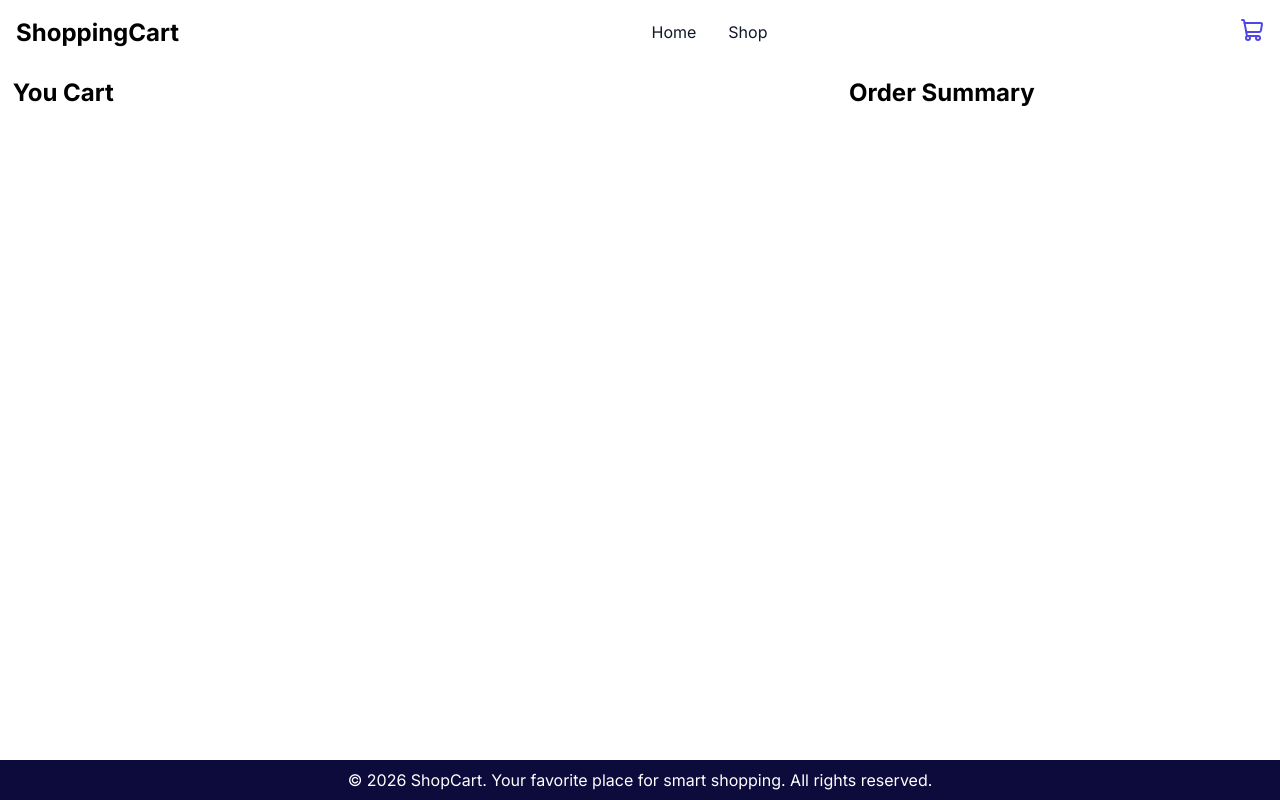
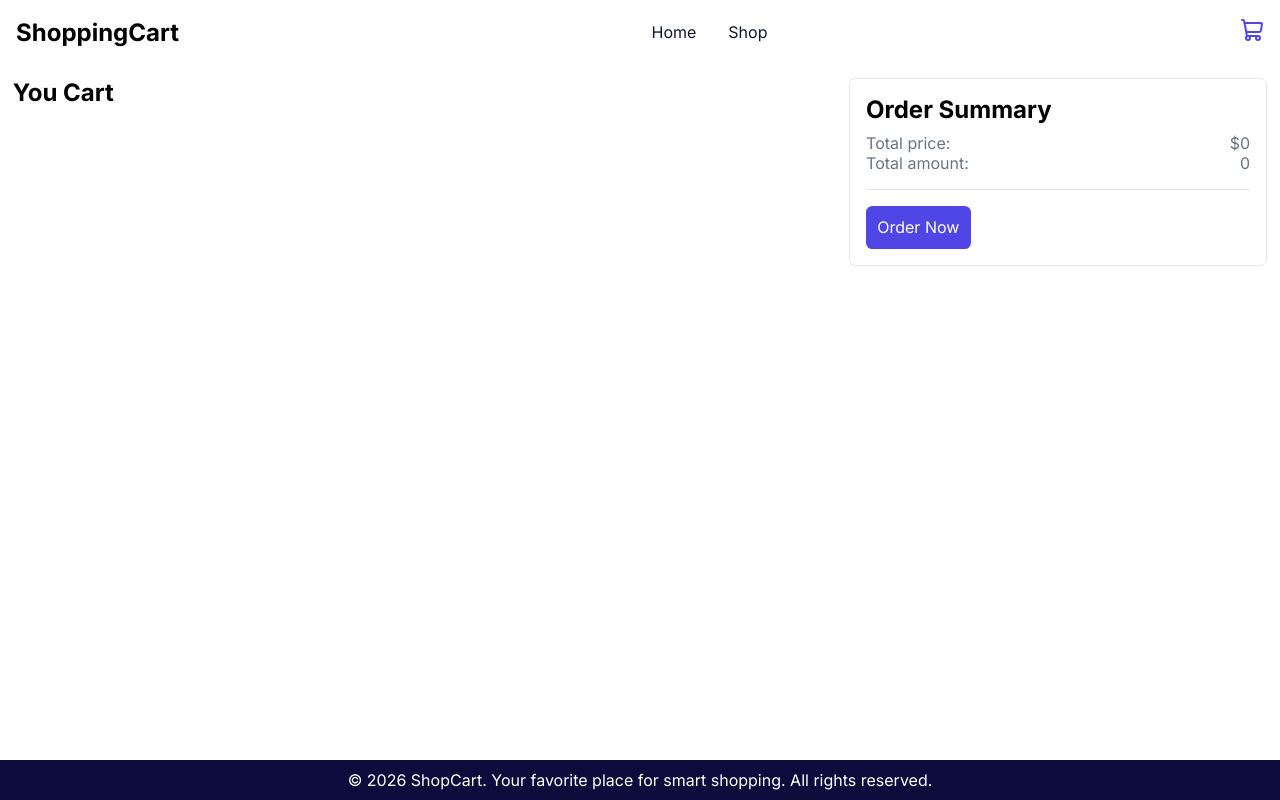
Before and after one commit to feddevv/top-shopping-cart, a React (Vite) app: page /cart in a window 1280 px wide. Built offline with nearby package versions, Linux system fonts and the light colour scheme.

Commit message:
feat: add order summary details

```diff
--- a/src/routes/Cart/Cart.jsx
+++ b/src/routes/Cart/Cart.jsx
@@ -1,9 +1,15 @@
 import { useOutletContext } from 'react-router';
 import styles from './cart.module.css';
 import Card from '../../components/Card/Card';
+import Button from '../../components/Button/Button';
 
 export default function Cart() {
   const { cart } = useOutletContext();
+
+  const summary = {
+    totalPrice: cart.reduce((acc, curr) => acc + curr.price, 0),
+    totalProducts: cart.length,
+  };
 
   return (
     <main className={styles.main}>
@@ -24,6 +30,18 @@ export default function Cart() {
 
       <section className={styles.summary}>
         <h2>Order Summary</h2>
+        <div className={styles['summary-details']}>
+          <p>
+            Total price: <span>${summary.totalPrice}</span>
+          </p>
+          <p>
+            Total amount: <span>{summary.totalProducts}</span>
+          </p>
+
+          <div className={styles.divider}></div>
+
+          <Button type={'primary'}>Order Now</Button>
+        </div>
       </section>
     </main>
   );
--- a/src/routes/Cart/cart.module.css
+++ b/src/routes/Cart/cart.module.css
@@ -11,6 +11,30 @@
   justify-items: center;
 }
 
+.summary {
+  border: var(--border) 1px solid;
+  border-radius: 0.4rem;
+  padding: 1rem;
+  align-self: self-start;
+}
+
+.summary h2 {
+  margin-bottom: 0.6rem;
+}
+
+.summary-details p {
+  display: flex;
+  justify-content: space-between;
+  color: var(--text-secondary);
+}
+
+.divider {
+  width: 100%;
+  height: 1px;
+  background-color: var(--border);
+  margin: 1rem 0;
+}
+
 @media (min-width: 768px) {
   .main {
     grid-template-columns: 2fr 1fr;
```
